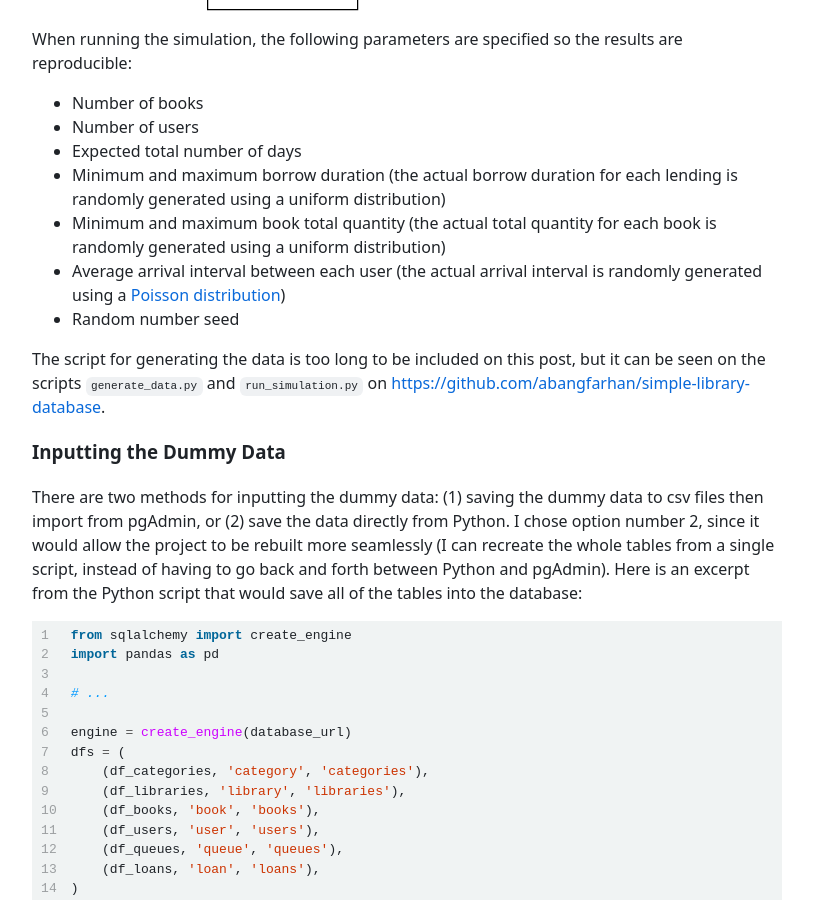
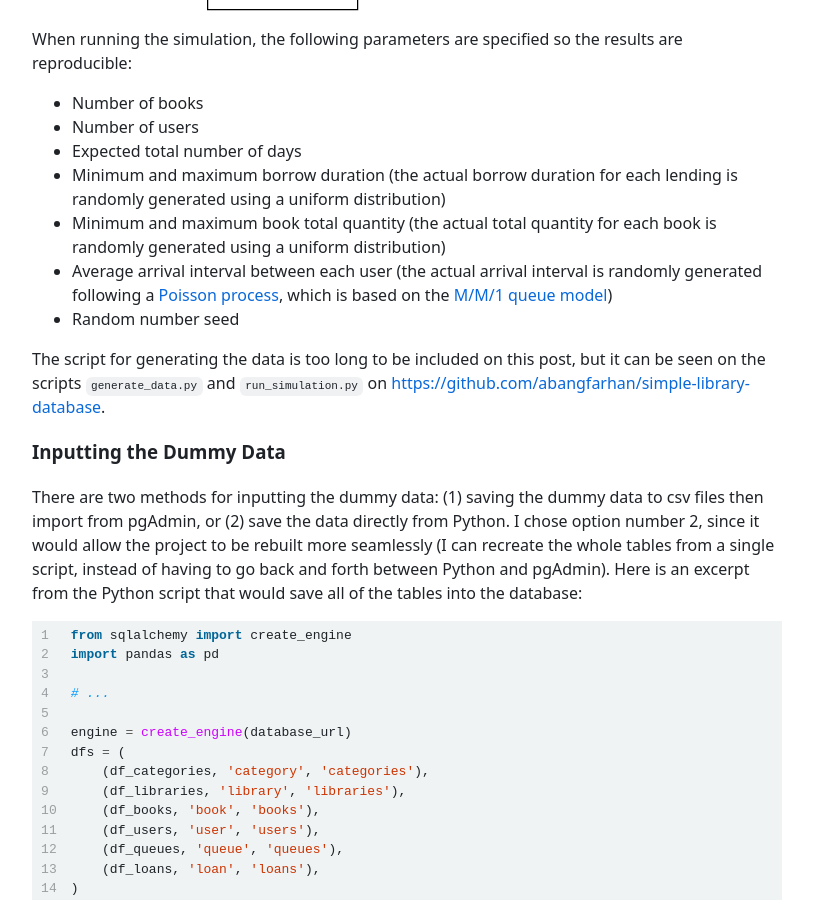
Before and after one commit to abangfarhan/abangfarhan.github.io, a Jekyll site: the page built from _posts/2024-01-07-library-database-design-project.md, in a window 1280 px wide and 900 px high, scrolled down 5452 px. Shown: the whole window, without its empty margins (233-1046 px from the left). Built offline with Jekyll 4.4.1, drawn with Linux system fonts in a browser that asks for light colours.

Commit message:
Add more info about Poisson process

```diff
--- a/_posts/2024-01-07-library-database-design-project.md
+++ b/_posts/2024-01-07-library-database-design-project.md
@@ -192,7 +192,8 @@ When running the simulation, the following parameters are specified so the resul
 - Minimum and maximum book total quantity (the actual total quantity for each
   book is randomly generated using a uniform distribution)
 - Average arrival interval between each user (the actual arrival interval is
-  randomly generated using a [Poisson distribution](https://en.wikipedia.org/wiki/Poisson_distribution))
+  randomly generated following a [Poisson
+  process](https://en.wikipedia.org/wiki/Poisson_point_process), which is based on the [M/M/1 queue model](https://en.wikipedia.org/wiki/M/M/1_queue))
 - Random number seed
 
 The script for generating the data is too long to be included on this post, but it can be seen on the scripts `generate_data.py` and `run_simulation.py` on <https://github.com/abangfarhan/simple-library-database>.
```
